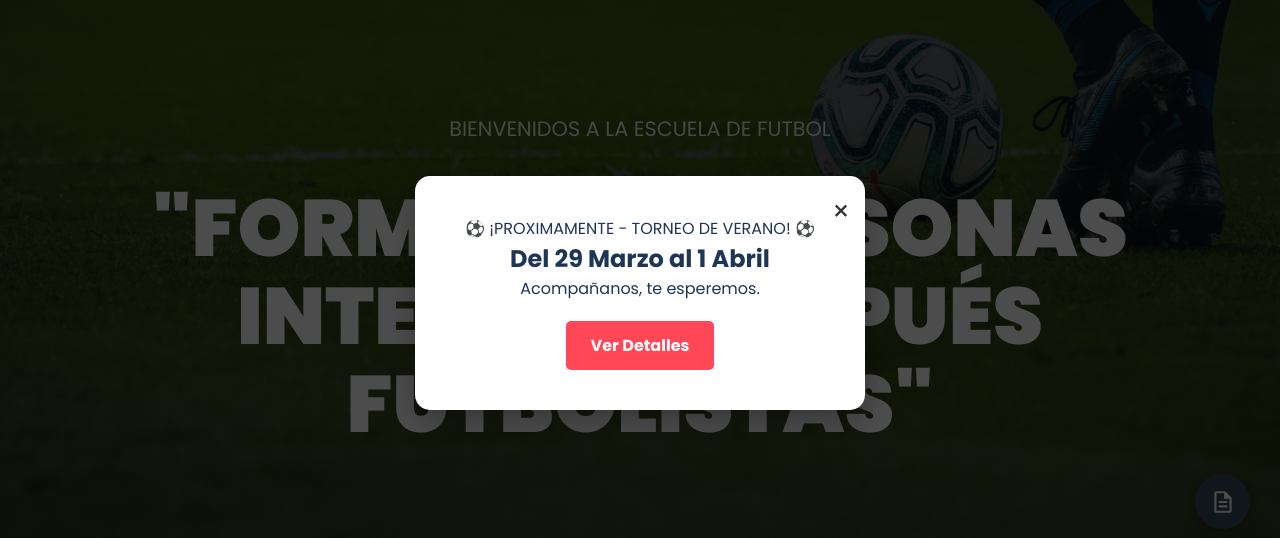
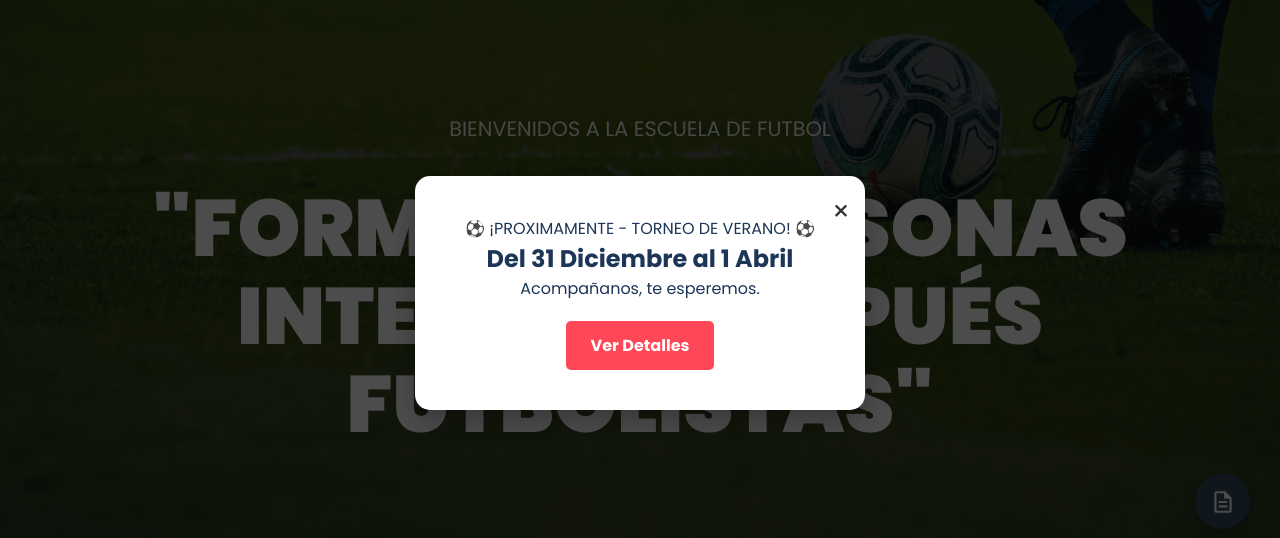
Before and after one commit to alvaroguerranavarro/escueladefutbolcb, a plain HTML site: page index.html in a window 1280 px wide. Shown: the part 107-645 px from the top of the page. Drawn offline with Linux system fonts and the light colour scheme.

Commit message:
Update event date in modal contenteve - Diciembre
Evento de diciembre

```diff
--- a/index.html
+++ b/index.html
@@ -16,7 +16,7 @@
             <button id="close-modal" class="close-btn">&times;</button>
             <div class="modal-body">
                 <span>⚽ ¡PROXIMAMENTE - TORNEO DE VERANO! ⚽</span>
-                <h2>Del 29 Marzo al 1 Abril</h2>
+                <h2>Del 31 Diciembre al 1 Abril</h2>
                 <p>Acompañanos, te esperemos.</p>
                 <a href="#link-evento" class="cta-button">Ver Detalles</a>
             </div>
```
